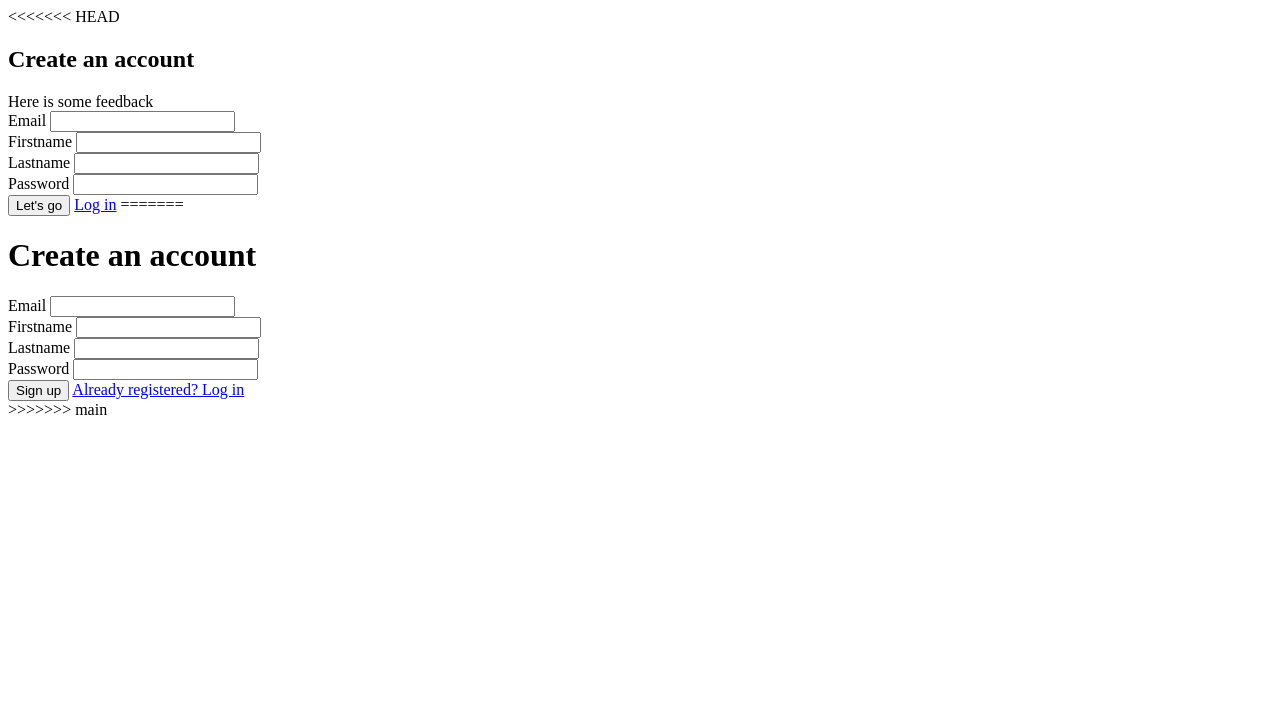
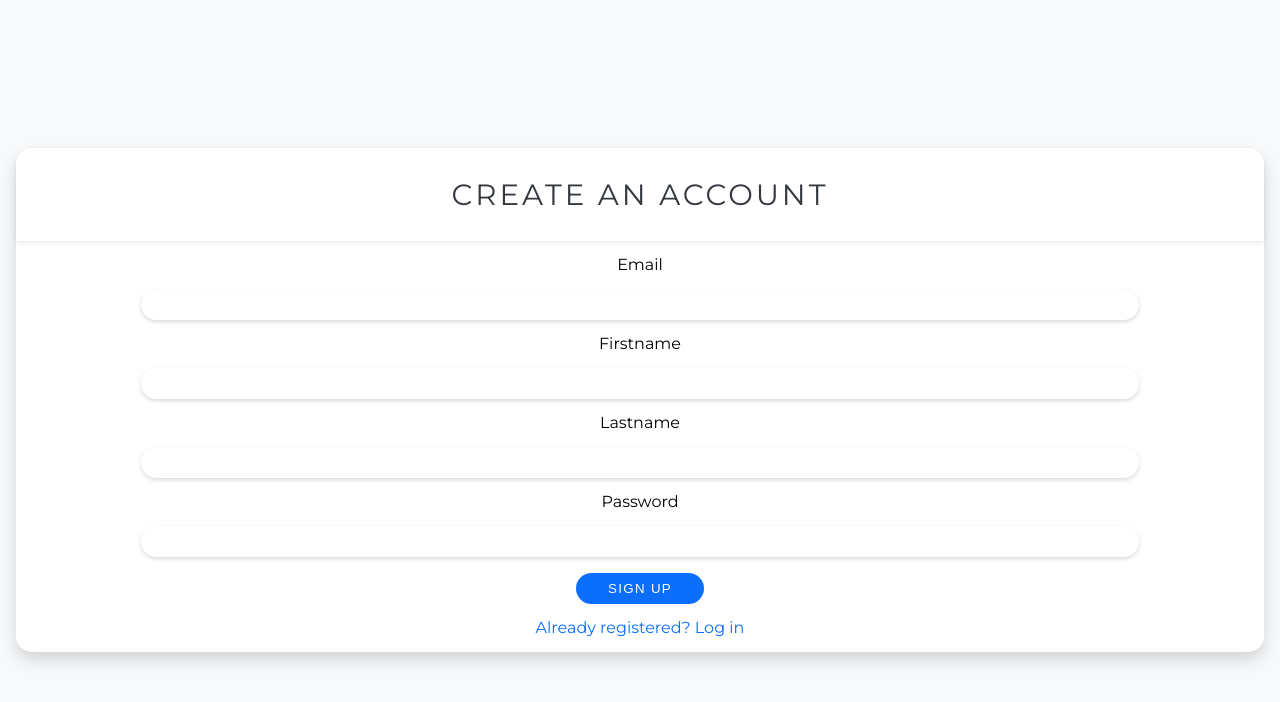
Before and after one commit to TheBreasy/virtual_currency_app_frontend, a plain HTML site: page signup.html in a window 1280 px wide. Drawn offline with Linux system fonts and the light colour scheme.

Commit message:
merging error

```diff
--- a/login.html
+++ b/login.html
@@ -6,35 +6,6 @@
           content="width=device-width, user-scalable=no, initial-scale=1.0, maximum-scale=1.0, minimum-scale=1.0">
     <meta http-equiv="X-UA-Compatible" content="ie=edge">
     <link rel="stylesheet" href="sass/main.css">
-<<<<<<< HEAD
-    <title>Document</title>
-</head>
-<body>
-
-    <div class="app">
-        <h2 class="title">Log in</h2>
-        <div class="alert hidden">
-            Here is some feedback
-        </div>
-        <div class="login">
-            <div>
-                <label for="email">Email</label>
-                <input type="text" class="input--text" name="email" id="email">
-            </div>
-
-            <div>
-                <label for="password">Password</label>
-                <input type="password" class="input--text" name="password" id="password">
-            </div>
-
-            <button class="btn btn--primary login__btn">Let's go</button>
-            <a href="signup.html">Sign up</a>
-        </div>
-    </div>
-
-    <script src="js/login.js"></script>
-
-=======
     <title>Exchange | Login</title>
 </head>
 <body>
@@ -64,6 +35,5 @@
 </div>
 
 <script src="js/login.js"></script>
->>>>>>> main
 </body>
 </html>
--- a/sass/main.css
+++ b/sass/main.css
@@ -1,7 +1,3 @@
-<<<<<<< HEAD
-body {
-  background-color: #f8f9fa;
-=======
 *, *:before, *:after {
   box-sizing: border-box;
 }
@@ -53,7 +49,6 @@ body {
   background-color: #f8f9fa;
   padding-left: 1rem;
   padding-right: 1rem;
->>>>>>> main
 }
 
 h1, h2, h3, h4 {
@@ -64,8 +59,6 @@ p {
   color: #6c757d;
 }
 
-<<<<<<< HEAD
-=======
 .btn--primary {
   border: none;
   border-radius: 1rem;
@@ -159,5 +152,4 @@ h1 {
   width: 80%;
 }
 
->>>>>>> main
 /*# sourceMappingURL=main.css.map */
--- a/signup.html
+++ b/signup.html
@@ -5,40 +5,6 @@
     <meta name="viewport"
           content="width=device-width, user-scalable=no, initial-scale=1.0, maximum-scale=1.0, minimum-scale=1.0">
     <meta http-equiv="X-UA-Compatible" content="ie=edge">
-<<<<<<< HEAD
-    <link rel="stylesheet" href="sass/main.css">
-    <title>Document</title>
-</head>
-<body>
-
-<div class="app">
-    <h2 class="title">Create an account</h2>
-    <div class="alert hidden">
-        Here is some feedback
-    </div>
-    <div class="signup">
-        <div>
-            <label for="email">Email</label>
-            <input type="text" class="input--text" name="email" id="email">
-        </div>
-
-        <div>
-            <label for="firstname">Firstname</label>
-            <input type="text" class="input--text" name="firstname" id="firstname">
-        </div>
-        <div>
-            <label for="lastname">Lastname</label>
-            <input type="text" class="input--text" name="lastname" id="lastname">
-        </div>
-
-        <div>
-            <label for="password">Password</label>
-            <input type="password" class="input--text" name="password" id="password">
-        </div>
-
-        <button class="btn btn--primary">Let's go</button>
-        <a href="login.html">Log in</a>
-=======
     <link rel="preconnect" href="https://fonts.gstatic.com">
     <link href="https://fonts.googleapis.com/css2?family=Montserrat:wght@400;500&display=swap" rel="stylesheet">
     <link rel="stylesheet" href="sass/main.css">
@@ -77,7 +43,6 @@
             <a class="d-block pt-1 color-blue text-decoration-none" href="login.html">Already registered? Log in</a>
 
         </div>
->>>>>>> main
     </div>
 </div>
 
```
